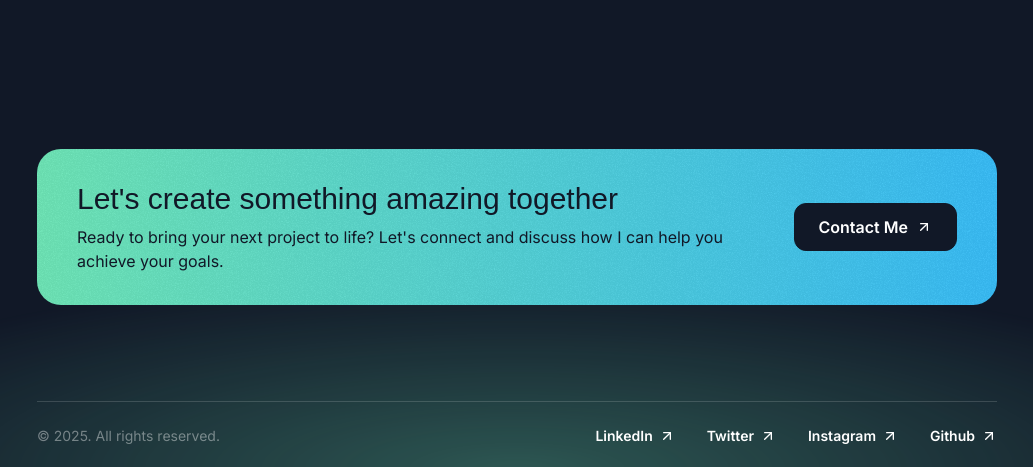
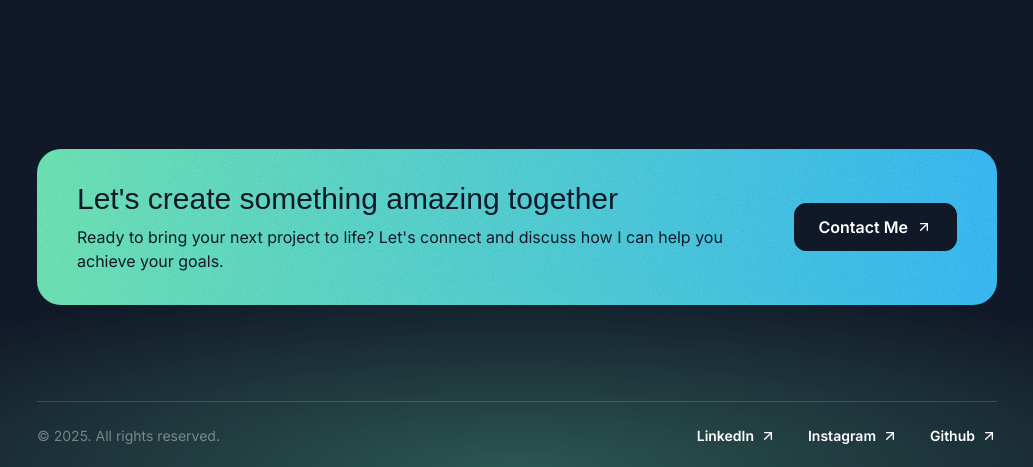
Before and after one commit to adivedpathak/Portfolio, a Next.js app: page / in a window 1280 px wide. Shown: the part 5062-5529 px from the top of the page, without its empty margins (123-1156 px from the left). Built offline with nearby package versions, Linux system fonts and the light colour scheme; a web font is replaced by a local one.

Commit message:
added react-icons and added clickable links to footer

```diff
--- a/package.json
+++ b/package.json
@@ -15,6 +15,7 @@
     "next": "14.2.5",
     "react": "^18",
     "react-dom": "^18",
+    "react-icons": "^5.4.0",
     "tailwind-merge": "^2.4.0"
   },
   "devDependencies": {
--- a/src/sections/Footer.tsx
+++ b/src/sections/Footer.tsx
@@ -1,40 +1,43 @@
-import ArrowUpRightIcon from '@/assets/icons/arrow-up-right.svg';
+import { FiArrowUpRight } from "react-icons/fi";
 
 const footerLinks = [
   {
-    title: 'LinkedIn',
-    href: '#',
+    title: "LinkedIn",
+    href: "https://www.linkedin.com/in/meeheer123/",
   },
   {
-    title: 'Twitter',
-    href: '#',
+    title: "Instagram",
+    href: "https://www.instagram.com/mihir.py",
   },
   {
-    title: 'Instagram',
-    href: '#',
+    title: "Github",
+    href: "https://github.com/meeheer123/",
   },
-  {
-    title: 'Github',
-    href: '#',
-  },
-
-]
+];
 
 export const Footer = () => {
-  return <footer className='relative -z-10 overflow-x-clip'>
-    <div className="absolute h-[400px] w-[1600px] bottom-0 left-1/2 -translate-x-1/2 bg-emerald-300/30 [mask-image:radial-gradient(50%_50%_at_bottom_center,black,transparent)] -z-10"></div>
+  return (
+    <footer className="relative z-50 overflow-x-clip"> {/* z-50 ensures it's above other elements */}
+      <div className="absolute h-[400px] w-[1600px] bottom-0 left-1/2 -translate-x-1/2 bg-emerald-300/30 [mask-image:radial-gradient(50%_50%_at_bottom_center,black,transparent)] pointer-events-none -z-10"></div>
       <div className="container">
-      <div className='border-t border-white/15 py-6 text-sm flex flex-col md:flex-row md:justify-between items-center gap-8'>
-        <div className='text-white/40'>&copy; 2025. All rights reserved.</div>
-        <nav className='flex flex-col md:flex-row items-center gap-8'>
+        <div className="border-t border-white/15 py-6 text-sm flex flex-col md:flex-row md:justify-between items-center gap-8">
+          <div className="text-white/40">&copy; 2025. All rights reserved.</div>
+          <nav className="flex flex-col md:flex-row items-center gap-8">
             {footerLinks.map((link) => (
-            <a href={link.href} key={link.title} className='inline-flex items-center gap-1.5'>
-              <span className='font-semibold'>{link.title}</span>
-              <ArrowUpRightIcon className="size-4"/>
+              <a
+                href={link.href}
+                key={link.title}
+                target="_blank"
+                rel="noopener noreferrer"
+                className="inline-flex items-center gap-1.5 text-white hover:text-emerald-300 transition-colors"
+              >
+                <span className="font-semibold">{link.title}</span>
+                <FiArrowUpRight className="size-4" />
               </a>
             ))}
           </nav>
         </div>
       </div>
-  </footer>;
+    </footer>
+  );
 };
```
Also changed, not shown: 1 other file (tests, documents, lock files or other folders). Lines whose indentation alone changed are shown as unchanged.
